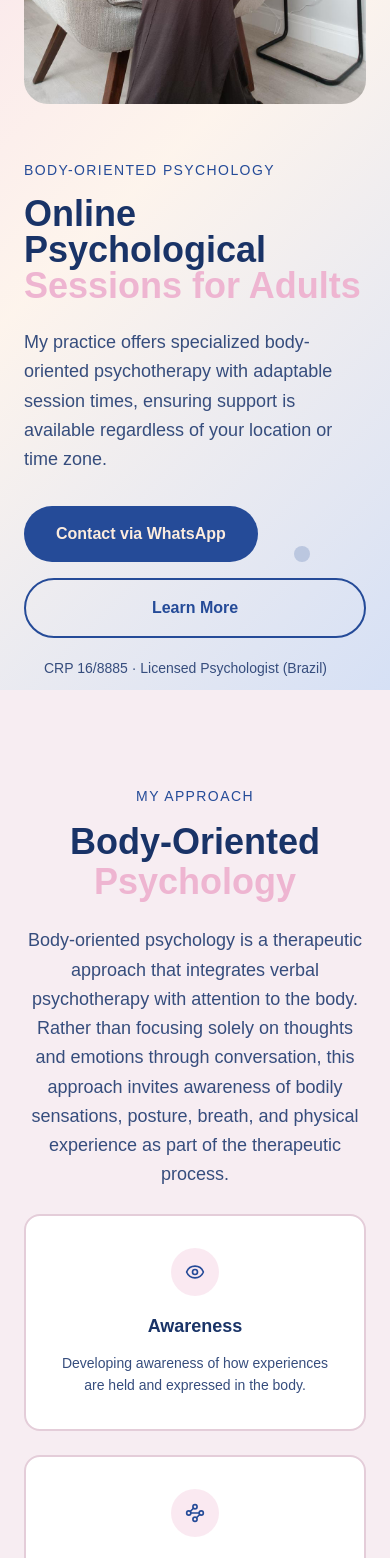
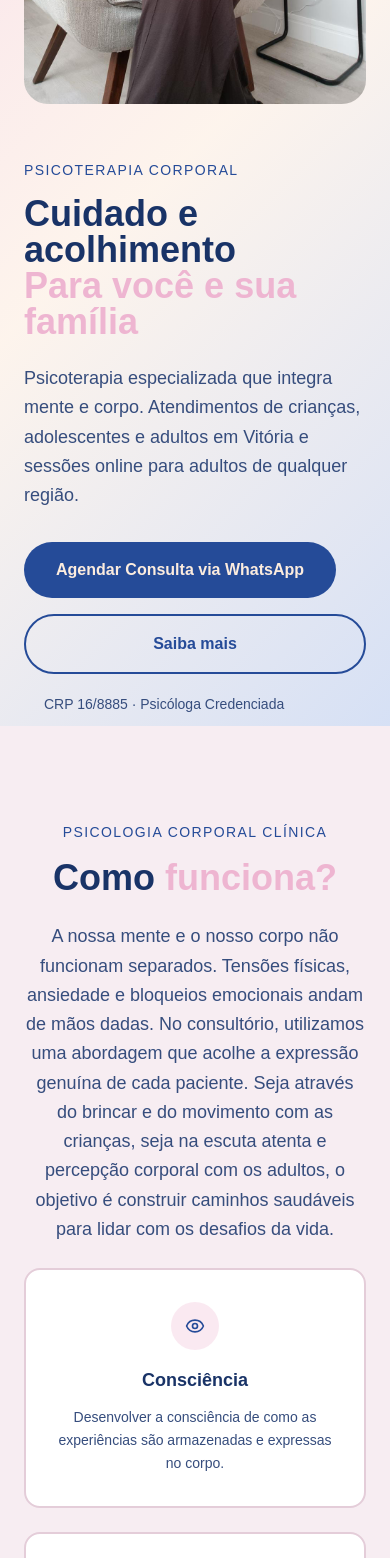
Before and after one commit to marininja/marinasite, a Next.js app: page / in a window 390 px wide. Shown: the part 432-1990 px from the top of the page. Built offline with nearby package versions, Linux system fonts and the light colour scheme.

Commit message:
feat(lang) translate website to pt-br

```diff
--- a/src/app/layout.tsx
+++ b/src/app/layout.tsx
@@ -16,34 +16,34 @@ const geistMono = Geist_Mono({
 
 export const metadata: Metadata = {
   title: {
-    default: "Marina Moscon | Psychologist - CRP 16/8885",
+    default: "Marina Moscon | Psicóloga - CRP 16/8885",
     template: "%s | Marina Moscon",
   },
-  description: "Professional online therapy and psychological counseling for international clients. Improve your mental health and well-being from anywhere in the world. Book your session today",
-  keywords: [
-    "psychological counseling",
-    "online therapy",
-    "online psychologist",
-    "mental health therapy online",
-    "online counseling services",
-    "psychotherapy online",
-    "english speaking therapist"
-  ],
+  description: "Terapia online profissional e aconselhamento psicológico para clientes internacionais. Melhore sua saúde mental e bem-estar de qualquer lugar do mundo. Agende sua sessão hoje",
+keywords: [
+"aconselhamento psicológico",
+"terapia online",
+"psicóloga online",
+"terapia de saúde mental online",
+"serviços de aconselhamento online",
+"psicoterapia online",
+"terapeuta que fala inglês"
+],
   authors: [{ name: "Marina Moscon" }],
   openGraph: {
-    title: "Online Therapy & Mental Health Counseling | Marina Moscon",
-    description: "Expert online psychological support tailored for you, no matter where you are in the world. Take the first step towards better mental health and schedule your consultation.",
+    title: "Terapia Online e Aconselhamento em Saúde Mental | Marina Moscon",
+    description: "Suporte psicológico online especializado e feito sob medida para você, não importa onde você esteja no mundo. Dê o primeiro passo em direção a uma melhor saúde mental e agende sua consulta.",
     url: "https://www.marinamoscon.com.br",
-    siteName: "Marina Moscon | Psychologist - CRP 16/8885",
+    siteName: "Marina Moscon | Psicóloga - CRP 16/8885",
     images: [
       {
-        url: "https://www.marinamoscon.com.br/og-image.jpg", // Crie uma imagem 1200x630 para quando o link for compartilhado no WhatsApp/LinkedIn
+        url: "https://www.marinamoscon.com.br/og-image.png",
         width: 1200,
         height: 630,
-        alt: "Marina Moscon | Psychologist - CRP 16/8885",
+        alt: "Marina Moscon | Psicóloga - CRP 16/8885",
       },
     ],
-    locale: "en_US",
+    locale: "pt_BR",
     type: "website",
   },
   robots: {
--- a/src/components/AboutSection.tsx
+++ b/src/components/AboutSection.tsx
@@ -24,38 +24,33 @@ const AboutSection = () => {
             {/* Content */}
             <div className="order-1 md:order-2 text-center md:text-left">
               <p className="text-primary font-body text-sm font-medium tracking-widest uppercase mb-4">
-                About Me
+                Sobre mim
               </p>
 
               <h2 className="font-display text-4xl md:text-5xl font-bold text-display mb-6">
-                Hello, I'm
-                <span className="text-secondary"> Marina</span>
+                Olá,sou
+                <span className="text-secondary"> Marina Moscon</span>
               </h2>
 
               <p className="text-body font-body text-lg leading-relaxed mb-6">
-                I am a licensed psychologist registered with the Regional Council
-                of Psychology (CRP 16/8885) in Brazil. My work is grounded in
-                body-oriented psychology, an approach that integrates verbal
-                psychotherapy with attention to bodily experience.
+              Sou psicóloga clínica registrada no Conselho Regional de Psicologia (CRP 16/8885). Meu trabalho é fundamentado na Psicologia Corporal, uma abordagem que integra a psicoterapia verbal à atenção minuciosa com a experiência viva do corpo.
               </p>
 
               <p className="text-body font-body text-lg leading-relaxed mb-6">
-                I offer online sessions for adults in English and Portuguese.
-                My practice is available internationally.
+                Ofereço um espaço terapêutico baseado no respeito absoluto, no sigilo e na ética profissional.
               </p>
 
               <p className="text-body font-body text-lg leading-relaxed mb-8">
-                The therapeutic space I offer is one of respect, confidentiality,
-                and professional ethics. Each person's rhythm and boundaries are
-                central to the work we do together.
+                O ritmo, os limites e as necessidades de cada indivíduo, seja uma criança, um jovem ou um adulto, são a base de todo o caminho que construímos juntos.
               </p>
 
+              {/*
               <div className="inline-flex items-center gap-3 bg-card px-6 py-4 rounded-full border-2 border-border">
                 <div className="w-2 h-2 bg-primary rounded-full" />
                 <span className="font-body text-body text-sm">
                   Languages: English & Portuguese
                 </span>
-              </div>
+              </div>*/}
             </div>
           </div>
         </div>
--- a/src/components/ApproachSection.tsx
+++ b/src/components/ApproachSection.tsx
@@ -7,22 +7,19 @@ const ApproachSection = () => {
         <div className="max-w-4xl mx-auto">
           <div className="text-center mb-6 animate-slide-up">
             <p className="text-primary font-body text-sm font-medium tracking-widest uppercase mb-4">
-              My Approach
+              Psicologia Corporal Clínica
             </p>
             <h2 className="font-display text-4xl md:text-5xl font-bold text-display mb-6">
-              Body-Oriented
-              <span className="text-secondary"> Psychology</span>
+              Como
+              <span className="text-secondary"> funciona?</span>
             </h2>
           </div>
 
           <div className="space-y-6 animate-fade-in">
-            <p className="text-body font-body text-lg leading-relaxed text-center justify-center max-w-3xl mx-auto">
-              Body-oriented psychology is a therapeutic approach that integrates
-              verbal psychotherapy with attention to the body.
-              Rather than focusing
-              solely on thoughts and emotions through conversation, this approach
-              invites awareness of bodily sensations, posture, breath, and physical
-              experience as part of the therapeutic process.
+            <p className="text-body font-body text-lg leading-relaxed text-center justify-center max-w-4xl mx-auto">
+              A nossa mente e o nosso corpo não funcionam separados. Tensões físicas, ansiedade e bloqueios emocionais andam de mãos dadas.
+              No consultório, utilizamos uma abordagem que acolhe a expressão genuína de cada paciente.
+              Seja através do brincar e do movimento com as crianças, seja na escuta atenta e percepção corporal com os adultos, o objetivo é construir caminhos saudáveis para lidar com os desafios da vida.
             </p>
             <div className="grid md:grid-cols-3 gap-6 mt-6">
               <div className="bg-card p-8 rounded-2xl border-2 border-border text-center">
@@ -30,11 +27,10 @@ const ApproachSection = () => {
                   <Eye className="h-5 w-5 text-primary" />
                 </div>
                 <h3 className="font-display text-lg font-bold text-display mb-3">
-                  Awareness
+                  Consciência
                 </h3>
                 <p className="font-body text-body text-sm leading-relaxed">
-                  Developing awareness of how experiences are held and expressed
-                  in the body.
+                  Desenvolver a consciência de como as experiências são armazenadas e expressas no corpo.
                 </p>
               </div>
 
@@ -43,11 +39,10 @@ const ApproachSection = () => {
                   <Waypoints className="h-5 w-5 text-primary" />
                 </div>
                 <h3 className="font-display text-lg font-bold text-display mb-3">
-                  Integration
+                  Integração
                 </h3>
                 <p className="font-body text-body text-sm leading-relaxed">
-                  Connecting verbal exploration with bodily experience at your
-                  own pace.
+                  Conectar a linguagem através da fala com a experiência corporal.
                 </p>
               </div>
 
@@ -56,21 +51,17 @@ const ApproachSection = () => {
                   <HandHeart className="h-5 w-5 text-primary" />
                 </div>
                 <h3 className="font-display text-lg font-bold text-display mb-3">
-                  Respect
+                  Respeito
                 </h3>
                 <p className="font-body text-body text-sm leading-relaxed">
-                  Always respecting your boundaries and individual rhythm
-                  throughout the process.
+                  Respeitando sempre os seus limites e o seu ritmo individual ao longo de todo o processo
                 </p>
               </div>
             </div>
 
             <div className="bg-primary/5 p-8 rounded-2xl border-2 border-primary/20 mt-12">
               <p className="text-body font-body text-base leading-relaxed text-center italic">
-                "The invitation is to reconnect with the body—this body that
-                accompanies you throughout your life. In a world that often
-                disconnects us from ourselves, reconnecting with the body can
-                be a way to feel present and alive."
+                "O convite é para se reconectar com o corpo, este corpo que acompanha você ao longo de toda a sua vida. Em um mundo que frequentemente nos desconecta de nós mesmos, reconectar-se com o corpo pode ser um caminho para se sentir presente e vivo."
               </p>
             </div>
           </div>
--- a/src/components/Footer.tsx
+++ b/src/components/Footer.tsx
@@ -16,46 +16,46 @@ const Footer = () => {
               className="h-12 w-auto object-contain mb-4 brightness-0 invert opacity-90 "
             />
             <p className="text-secondary-foreground/70 text-sm font-body leading-relaxed">
-              Body-Oriented Psychology
+              Psicologia Corporal
               <br />
-              Online sessions for adults
+              Sessões online e presenciais
             </p>
           </div>
 
           {/* Quick Links */}
           <div>
-            <h4 className="font-display text-lg font-bold mb-4">Navigation</h4>
+            <h4 className="font-display text-lg font-bold mb-4">Navegação</h4>
             <nav className="flex flex-col gap-3">
               <Link
                 href="/"
                 className="text-secondary-foreground/80 hover:text-secondary transition-colors font-body text-sm"
               >
-                Home
+                Início
               </Link>
               <Link
                 href="/#approach"
                 className="text-secondary-foreground/80 hover:text-secondary transition-colors font-body text-sm"
               >
-                Approach
+                Abordagem
               </Link>
               <Link
                 href="/#sessions"
                 className="text-secondary-foreground/80 hover:text-secondary transition-colors font-body text-sm"
               >
-                Sessions
+                Sessões
               </Link>
               <Link
                 href="/contact"
                 className="text-secondary-foreground/80 hover:text-secondary transition-colors font-body text-sm"
               >
-                Contact
+                Contato
               </Link>
             </nav>
           </div>
 
           {/* Contact */}
           <div>
-            <h4 className="font-display text-lg font-bold mb-4">Contact</h4>
+            <h4 className="font-display text-lg font-bold mb-4">Contato</h4>
             <div className="flex flex-col gap-3">
               <a
                 href="mailto:marinamcout@gmail.com"
@@ -93,23 +93,19 @@ const Footer = () => {
               Marina Moscon · CRP 16/8885
             </p>
             <p className="text-secondary-foreground/70 text-xs font-body">
-              Licensed Psychologist (Brazil) · Body-Oriented Psychology
+              Psicóloga Credenciada · Analista Corporal
             </p>
           </div>
 
           {/* Ethical Disclaimer */}
           <div className="bg-secondary-foreground/10 p-6 rounded-xl mb-8">
             <p className="text-secondary-foreground/80 text-xs font-body leading-relaxed text-center max-w-3xl mx-auto">
-              <strong>Disclaimer:</strong> Psychological services are provided in accordance
-              with professional ethical guidelines. Confidentiality, professional boundaries,
-              and responsible practice are central to my work. Online therapy is not a substitute
-              for emergency mental health services. If you are experiencing a crisis, please
-              contact local emergency services or a crisis helpline.
+              <strong>Aviso:</strong> Os serviços psicológicos são prestados em conformidade com as diretrizes éticas profissionais. A confidencialidade, os limites profissionais e a prática responsável são fundamentais para o meu trabalho. Este site não oferece atendimento imediato a pessoas em crise suicida  Em caso de crise ligue para o CVV - 188
             </p>
           </div>
 
           <p className="text-secondary-foreground/60 text-xs font-body text-center">
-            © {new Date().getFullYear()} Marina Moscon. All rights reserved.
+            © {new Date().getFullYear()} Marina Moscon. Todos os diretos reservados.
           </p>
         </div>
       </div>
--- a/src/components/Header.tsx
+++ b/src/components/Header.tsx
@@ -28,12 +28,12 @@ const Header = () => {
   const location = usePathname();
 
   const navItems = [
-    { label: "Home", path: "/" },
-    { label: "Approach", path: "/#approach" },
-    { label: "Who This Is For", path: "/#who-is-it-for" },
-    { label: "Sessions", path: "/#sessions" },
-    { label: "About Me", path: "/#about" },
-    { label: "Contact", path: "/contact" },
+    { label: "Início", path: "/" },
+    { label: "Abordagem", path: "/#approach" },
+    { label: "Isso é pra você?", path: "/#who-is-it-for" },
+    { label: "Sessões", path: "/#sessions" },
+    { label: "Sobre mim", path: "/#about" },
+    { label: "Contato", path: "/contact" },
   ];
 
   const scrollToSection = (path: string) => {
@@ -85,7 +85,7 @@ const Header = () => {
             ))}
             <a href={whatsappLink} target="_blank" rel="noopener noreferrer" onClick={whatsappClick}>
               <Button size="sm" className="ml-4 rounded-full font-display font-semibold">
-                Contact via WhatsApp
+                Agendar Consulta via WhatsApp
               </Button>
             </a>
           </nav>
--- a/src/components/HeroSection.tsx
+++ b/src/components/HeroSection.tsx
@@ -4,7 +4,7 @@ import Image from "next/image";
 
 const whatsappNumber = "5527992337083";
 const whatsappMessage = encodeURIComponent(
-    "Hello, I would like to know how the sections work."
+    "Olá, Gostaría de saber como as sessões funcionam."
   );
 
 function whatsappClick() {
@@ -28,20 +28,20 @@ const HeroSection = () => {
           {/* Text Content */}
           <div className="order-2 lg:order-1 animate-slide-up">
             <p className="text-primary font-body text-sm font-medium tracking-widest uppercase mb-4 mt-2">
-              Body-Oriented Psychology
+              Psicoterapia Corporal
             </p>
             <h1 className="font-display text-4xl md:text-5xl lg:text-6xl font-bold text-display leading-[1] mb-6">
-              Online Psychological
+              Cuidado e acolhimento
               <br />
-              <span className="text-secondary">Sessions for Adults</span>
+              <span className="text-secondary">Para você e sua família</span>
             </h1>
             <p className="text-body font-body text-lg leading-relaxed mb-8 max-w-lg">
-              My practice offers specialized body-oriented psychotherapy with adaptable session times, ensuring support is available regardless of your location or time zone.
+              Psicoterapia especializada que integra mente e corpo. Atendimentos de crianças, adolescentes e adultos em Vitória e sessões online para adultos de qualquer região.
             </p>
             <div className="flex flex-col sm:flex-row gap-4">
               <a href={whatsappLink} target="_blank" rel="noopener noreferrer" onClick={whatsappClick}>
                 <button className="bg-primary text-primary-foreground px-8 py-4 rounded-full font-display font-semibold text-base hover:brightness-110 active:brightness-95 transition-all">
-                  Contact via WhatsApp
+                  Agendar Consulta via WhatsApp
                 </button>
               </a>
 
@@ -55,14 +55,14 @@ const HeroSection = () => {
                 }}
                 className="border-2 border-primary text-primary px-8 py-4 rounded-full font-display font-semibold text-base hover:bg-primary/5 transition-colors"
               >
-                Learn More
+                Saiba mais
               </button>
             </div>
 
             {/* Credentials Badge */}
             <div className="mt-2 inline-flex items-center gap-3 px-5 py-3 ">
               <span className="font-body text-body text-sm">
-                CRP 16/8885 · Licensed Psychologist (Brazil)
+                CRP 16/8885 · Psicóloga Credenciada
               </span>
             </div>
           </div>
--- a/src/components/SessionsSection.tsx
+++ b/src/components/SessionsSection.tsx
@@ -3,23 +3,23 @@ import { Video, Clock, Globe, User } from "lucide-react";
 const sessionDetails = [
   {
     icon: Video,
-    title: "Online Sessions",
-    description: "Sessions are conducted via Google Meet, providing a secure and accessible format.",
+    title: "Sessões online",
+    description: "Realizadas via Google Meet, proporcionando flexibilidade e segurança para adultos que preferem o atendimento remoto.",
   },
   {
     icon: Clock,
-    title: "Duration",
-    description: "Each session lasts approximately 50 minutes.",
+    title: "Duração",
+    description: "Cada sessão tem a duração aproximada de 50 minutos.",
   },
   {
     icon: User,
-    title: "Individual Sessions",
-    description: "One-on-one sessions focused on your personal experience and needs.",
+    title: "Sessões presenciais",
+    description: "Realizadas em consultório estruturado em Vitória/ES, oferecendo um ambiente seguro, acolhedor e dinâmico, ideal para o trabalho corporal e lúdico",
   },
   {
     icon: Globe,
-    title: "Available Worldwide",
-    description: "Sessions are offered in English and Portuguese, available internationally.",
+    title: "Disponível em Vitória, ou online",
+    description: "Atendimento para crianças e adolescentes de forma presencial e adultos de forma online e presencial.",
   },
 ];
 
@@ -30,15 +30,14 @@ const SessionsSection = () => {
         <div className="max-w-4xl mx-auto">
           <div className="text-center mb-12 animate-slide-up">
             <p className="text-primary font-body text-sm font-medium tracking-widest uppercase mb-4">
-              Sessions
+              Sessões
             </p>
             <h2 className="font-display text-4xl md:text-5xl font-bold text-display mb-6">
-              How Sessions
-              <span className="text-secondary"> Work</span>
+              Como as sessões
+              <span className="text-secondary"> funcionam?</span>
             </h2>
             <p className="text-body font-body text-lg leading-relaxed max-w-2xl mx-auto">
-              Online sessions offer flexibility while maintaining a professional
-              and confidential therapeutic setting.
+              Os processos terapêuticos são desenhados respeitando a individualidade e o momento de cada cliente, oferecidos em dois formatos:
             </p>
           </div>
 
--- a/src/components/WhoIsItForSection.tsx
+++ b/src/components/WhoIsItForSection.tsx
@@ -1,11 +1,11 @@
 import { Check } from "lucide-react";
 
 const considerations = [
-  "People experiencing anxiety, depression, or emotional difficulties",
-  "Those who feel disconnected from their body or emotions",
-  "Adults interested in the bodily dimension of psychological experience",
-  "People seeking a reflective space without prescriptive approaches",
-  "Those navigating significant life transitions or challenges",
+  "Crianças com dificuldades de regulação emocional: Ansiedade, irritabilidade, agressividade ou timidez excessiva.",
+  "Adolescentes que enfrentam insegurança, pressões escolares, crises de identidade, ansiedade ou sentimentos de desconexão com o próprio corpo.",
+  "Pessoas que enfrentam estresse, ansiedade, depressão ou sobrecarga emocional.",
+  "Quem sente uma desconexão entre a mente e as emoções, ou carrega tensões físicas crônicas.",
+  "Pessoas que buscam um espaço seguro de reflexão e autoconhecimento, sem abordagens prescritivas.",
 ];
 
 const WhoIsItForSection = () => {
@@ -15,24 +15,23 @@ const WhoIsItForSection = () => {
         <div className="max-w-4xl mx-auto">
           <div className="text-center mb-12 animate-slide-up">
             <p className="text-primary font-body text-sm font-medium tracking-widest uppercase mb-4">
-              Is This For You?
+              Isso é pra você?
             </p>
             <h2 className="font-display text-4xl md:text-5xl font-bold text-display mb-6">
-              Who May Benefit From
+              A quem se destina
               <br />
-              <span className="text-secondary">This Approach</span>
+              <span className="text-secondary">a psicologia corporal</span>
             </h2>
             <p className="text-body font-body text-lg leading-relaxed max-w-2xl mx-auto">
-              Body-oriented psychology may be suitable for adults who are open
-              to exploring their experience through both verbal and bodily awareness.
+              A abordagem corporal integra a expressão verbal com a percepção do corpo. É um caminho profundo e gentil, especialmente benéfico para:
             </p>
           </div>
 
-          <div className="space-y-4 animate-fade-in">
+          <div className="space-y-4 animate-fade-in items-center">
             {considerations.map((item, index) => (
               <div
                 key={index}
-                className="flex items-start gap-4 bg-card p-5 rounded-xl border-2 border-border hover:border-secondary transition-colors"
+                className="flex items-center gap-4 bg-card p-5 rounded-xl border-2 border-border hover:border-secondary transition-colors"
               >
                 <div className="flex-shrink-0 w-8 h-8 bg-secondary/30 rounded-full flex items-center justify-center mt-0.5">
                   <Check className="h-4 w-4 text-primary" />
@@ -46,10 +45,7 @@ const WhoIsItForSection = () => {
 
           <div className="mt-12 p-6 bg-section-alt rounded-2xl border-2 border-border">
             <p className="text-body font-body text-sm leading-relaxed text-center">
-              <strong className="text-display">Please note:</strong> Psychological
-              services are not a substitute for medical treatment. If you are
-              experiencing a mental health crisis, please seek immediate professional
-              help or contact emergency services.
+              <strong className="text-display">Aviso importante: </strong> Este site não oferece atendimento imediato a pessoas em crise suicida. Em caso de crise ligue para o CVV - 188
             </p>
           </div>
         </div>
```
Also changed, not shown: src/app/contact/page.tsx (+12 -14 lines), src/components/CTASection.tsx (+5 -6 lines), public/og-image.png (added).
